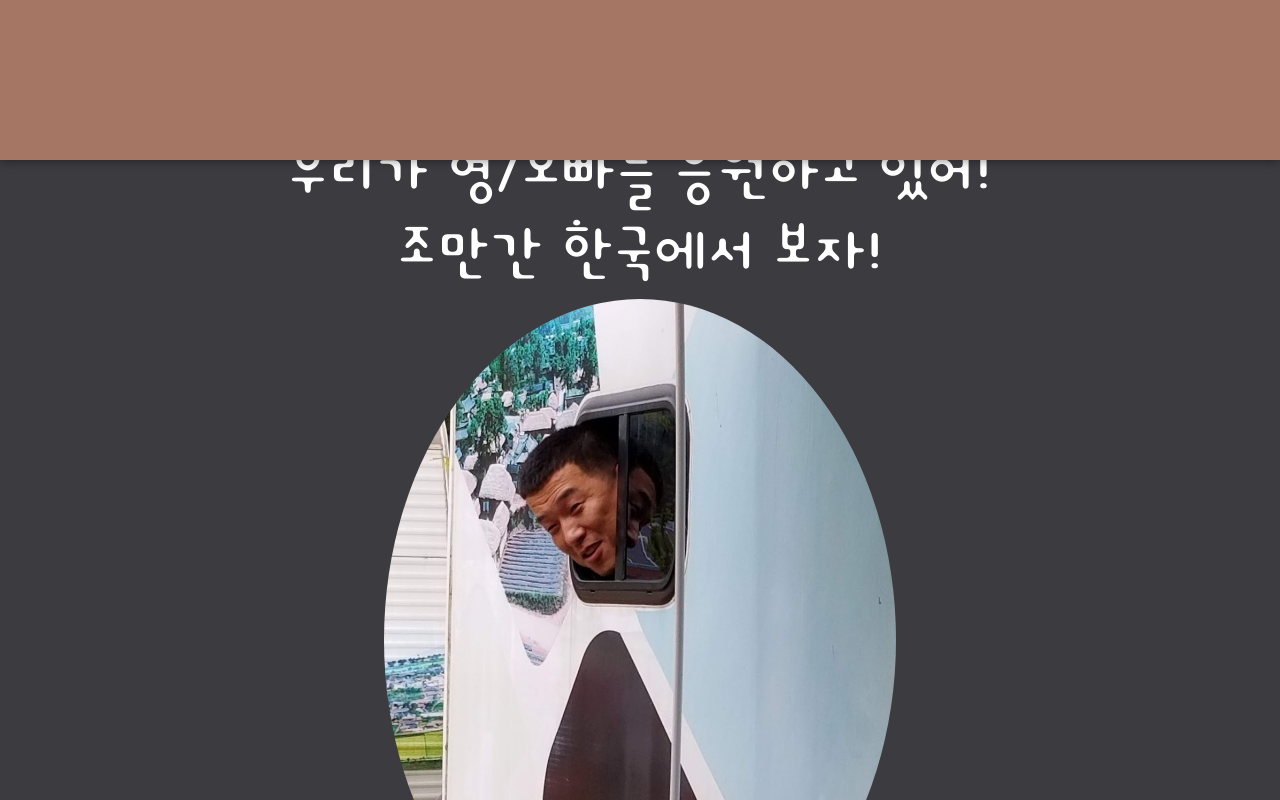
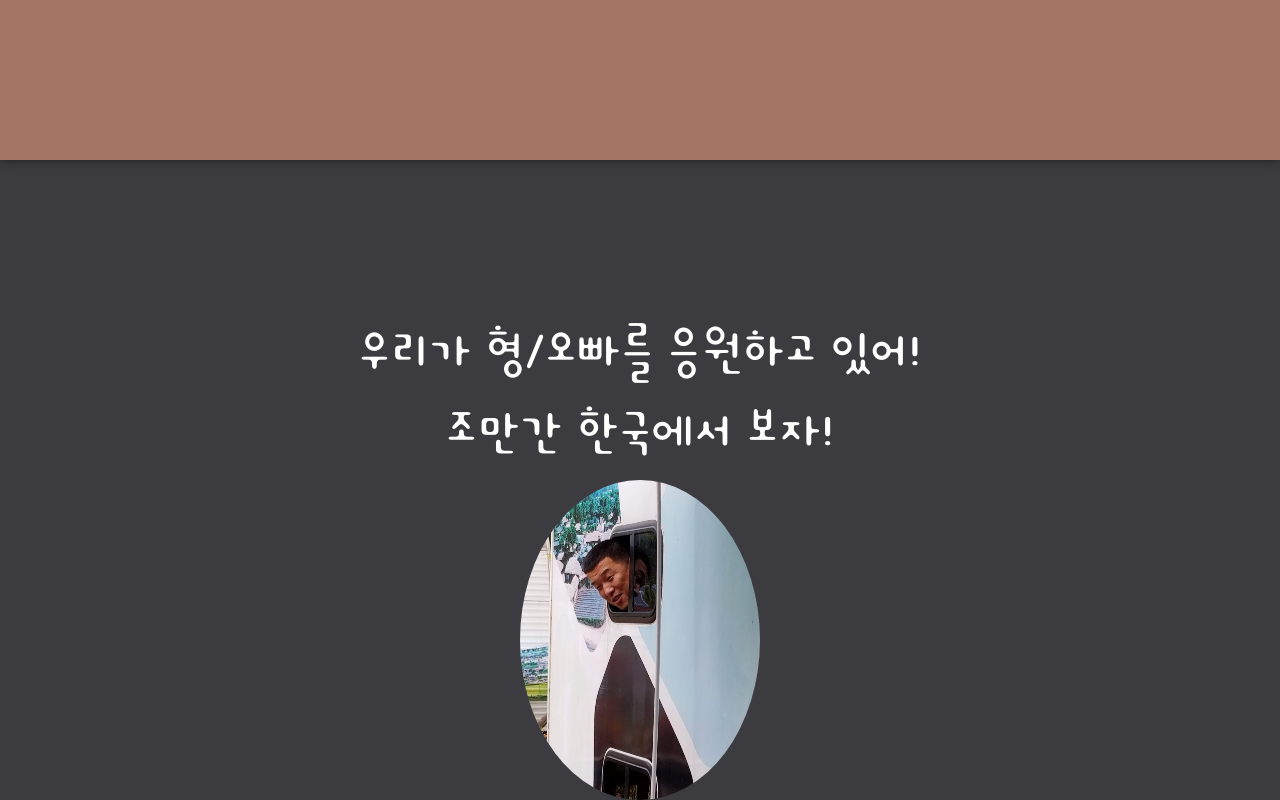
Before and after one commit to ramyun00/hb, a React (Create React App) app: page / in a window 1280 px wide. Shown: the part 3040-3840 px from the top of the page. Built offline with nearby package versions, Linux system fonts and the light colour scheme; a web font is replaced by a local one.

Commit message:
More css

```diff
--- a/src/App.css
+++ b/src/App.css
@@ -79,6 +79,7 @@ body {
 }
 
 .message {
+  font-size: 4rem;
   margin: 0;
   margin-bottom: 1rem;
 }
@@ -96,7 +97,13 @@ body {
   font-size: 7rem;
 }
 
+@media all and (min-width: 1000px) {
+  .picture-text {
+    left: 25%;
+  }
+}
+
 .camping-picture {
   border-radius: 50%;
-  width: 40%;
+  max-height: 40vh;
 }
```
